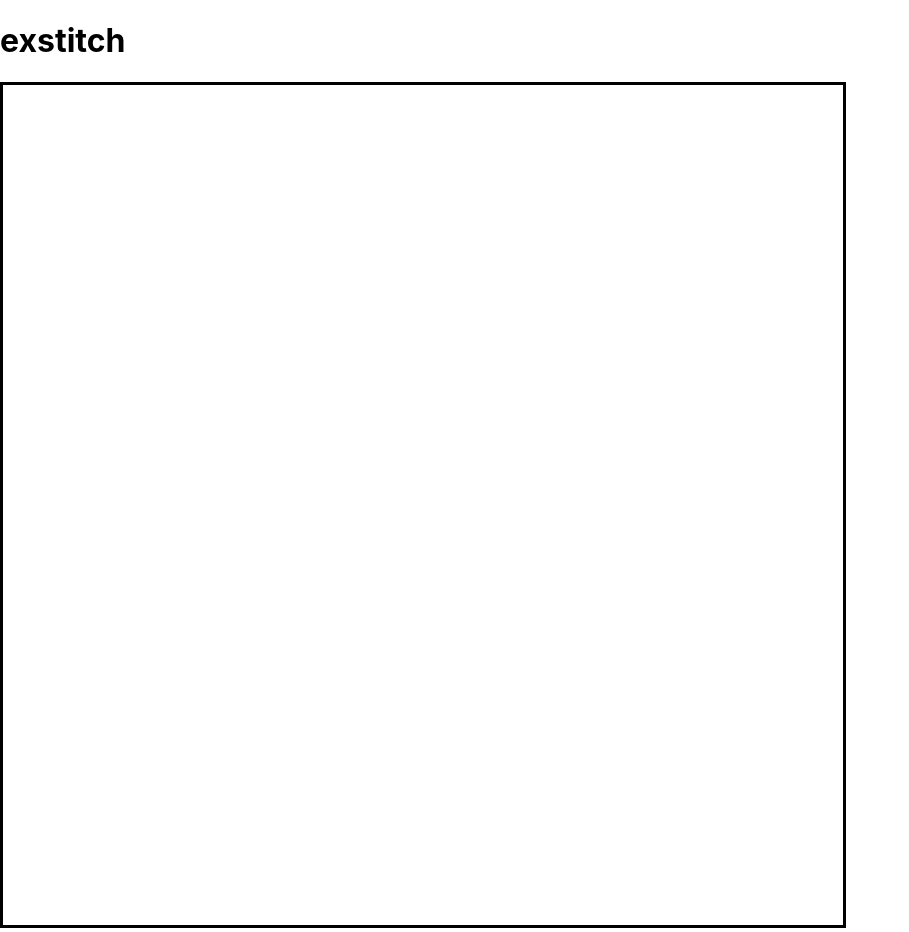
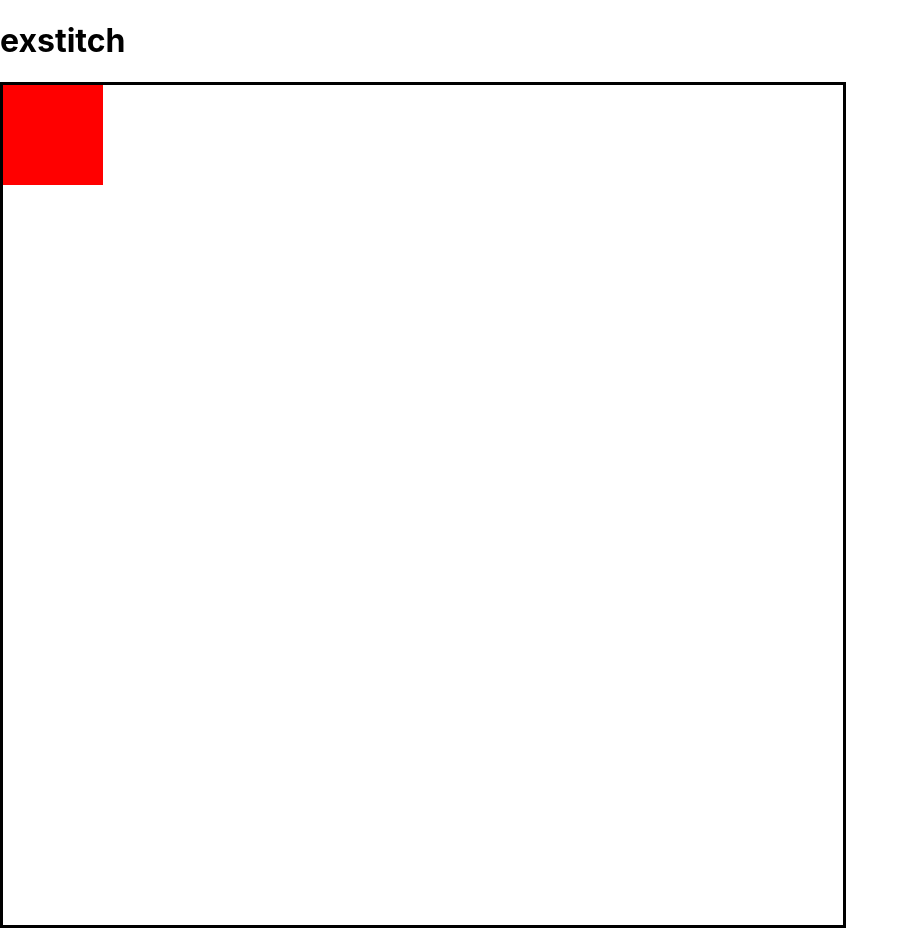
Before and after one commit to monman53/exstitch, a React (Create React App) app: page / in a window 1280 px wide. Shown: the whole page, without its empty margins (0-909 px from the left). Built offline with nearby package versions, Linux system fonts and the light colour scheme.

Commit message:
Introduce background canvas

```diff
--- a/src/Editor.tsx
+++ b/src/Editor.tsx
@@ -12,11 +12,19 @@ interface State {
 
 function Editor() {
   const canvasRef = useRef(null);
+  const BGCanvasRef = useRef(null);
 
   const getContext = (): CanvasRenderingContext2D => {
     const canvas: any = canvasRef.current;
     return canvas.getContext("2d");
   };
+
+  const getBGContext = (): CanvasRenderingContext2D => {
+    const canvas: any = BGCanvasRef.current;
+    return canvas.getContext("2d");
+  };
+
+  // const image = new Image();
 
   const dh = 7;
   const dw = 7;
@@ -41,6 +49,12 @@ function Editor() {
   }
 
   const [state, setState] = useState(initialState);
+
+  const renderBGCanvas = () => {
+    const ctx: CanvasRenderingContext2D = getContext();
+    ctx.fillStyle = "red";
+    ctx.fillRect(0, 0, 100, 100)
+  }
 
   const renderCanvas = () => {
     const ctx: CanvasRenderingContext2D = getContext();
@@ -70,6 +84,7 @@ function Editor() {
   };
 
   useEffect(() => {
+    renderBGCanvas();
     renderCanvas();
   });
 
@@ -77,8 +92,9 @@ function Editor() {
   const width = state.dw * state.nw;
 
   return (
-    <div>
-      <canvas ref={canvasRef} height={height} width={width} onClick={handleOnClick} style={{ border: "solid" }} />
+    <div style={{ position: "relative" }}>
+      <canvas ref={BGCanvasRef} height={height} width={width} style={{ border: "solid", position: "absolute" }} />
+      <canvas ref={canvasRef} height={height} width={width} onClick={handleOnClick} style={{ border: "solid", position: "absolute" }} />
     </div >
   );
 }
```
Also changed, not shown: public/index.html (+0 -10 lines).
